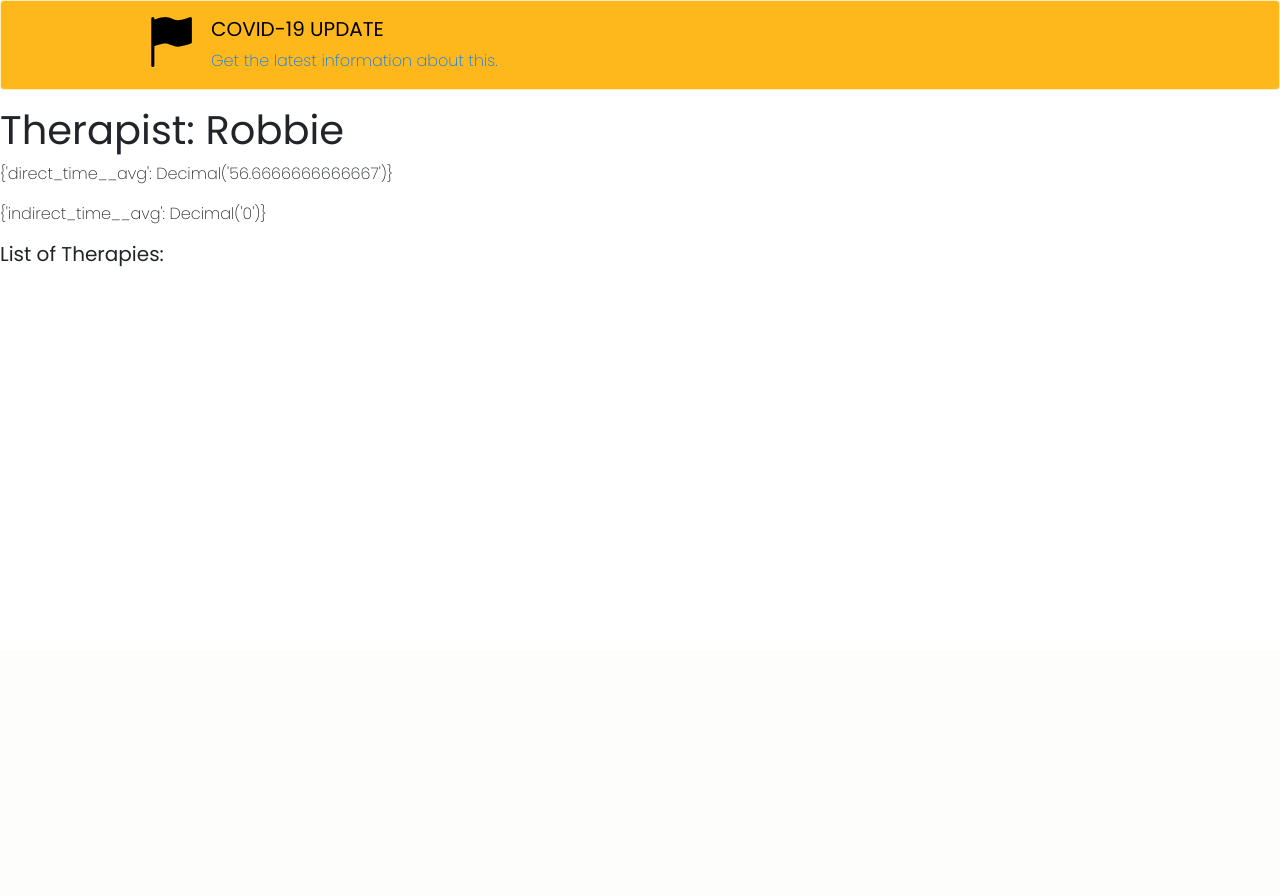
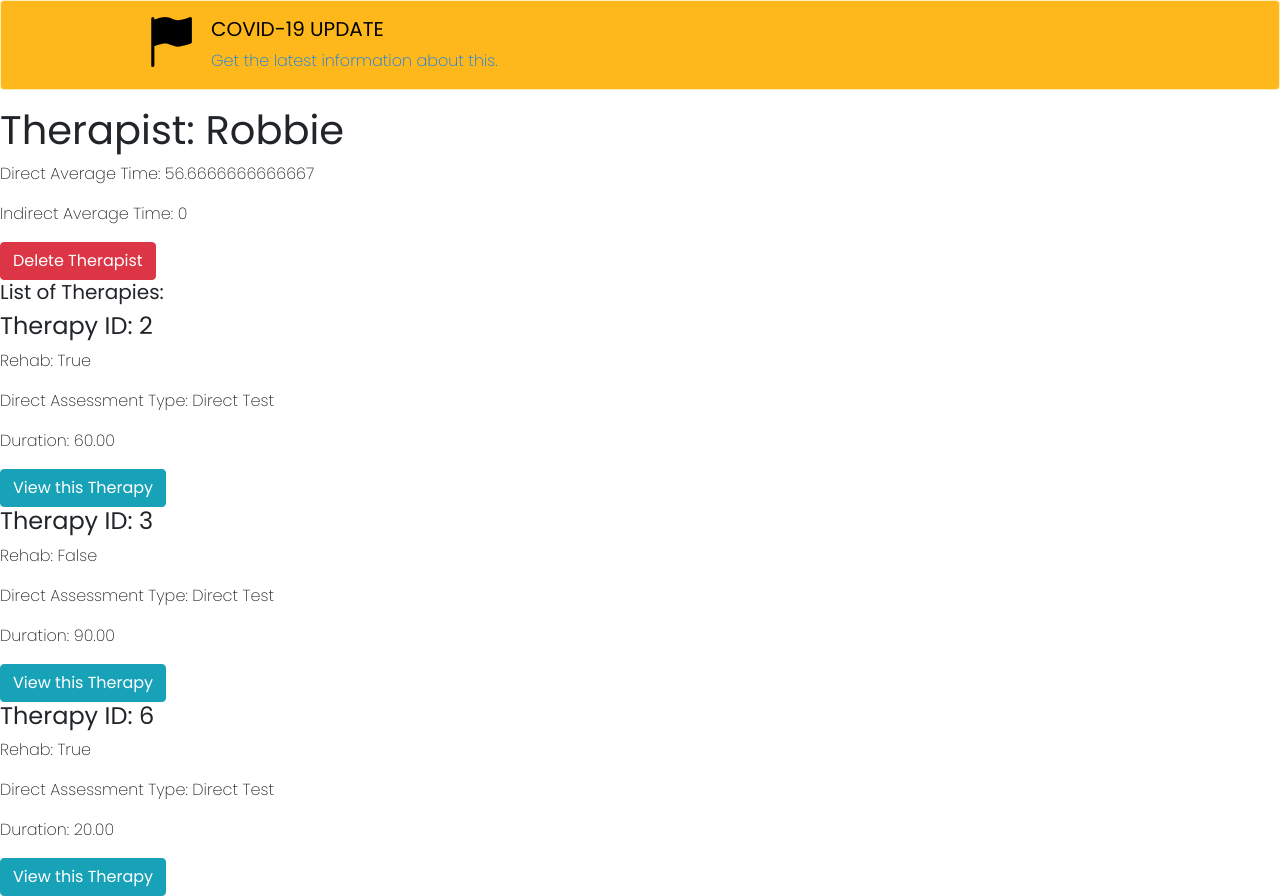
Before and after one commit to Robbie-Campbell/work-based-project, a Django app: page /OPAL/therapist/1/ in a window 1280 px wide. Shown: the part 150-1046 px from the top of the page. Before the commit the page ends 417 px from the top, so only its background shows below. Run offline with Django 3.2, Linux system fonts and the light colour scheme; data comes from the database, SQL or seed files in the repository; both versions use the stored data as it was after the commit; some libraries are stand-ins or nearby versions.

Commit message:
:art: looking good :art:

```diff
--- a/OPAL/urls.py
+++ b/OPAL/urls.py
@@ -5,8 +5,14 @@ from . import views
 urlpatterns = [
     path("patient/<int:id>/", views.patient_single, name="patient_single"),
     path("patient/", views.patient_list, name="patient_list"),
+    path("patient/create/", views.patient_create, name="patient_create"),
+    path("patient/delete/<int:id>/", views.patient_delete, name="patient_delete"),
     path("therapist/<int:id>/", views.therapist_single, name="therapist_single"),
     path("therapist/", views.therapist_list, name="therapist_list"),
+    path("therapist/create/", views.therapist_create, name="therapist_create"),
+    path("therapist/delete/<int:id>/", views.therapy_delete, name="therapist_delete"),
     path("therapy/<int:id>/", views.therapy_single, name="therapy_single"),
     path("therapy/", views.therapy_list, name="therapy_list"),
+    path("therapy/create/", views.therapy_create, name="therapy_create"),
+    path("therapy/delete/<int:id>/", views.therapy_delete, name="therapy_delete"),
 ]
--- a/OPAL/views.py
+++ b/OPAL/views.py
@@ -1,15 +1,34 @@
 from django.shortcuts import render
 from . models import Patient, Therapy, Therapist
+from .forms import PatientForm, TherapyForm, TherapistForm
 from django.db.models import Avg
+from django.shortcuts import redirect
 
 def patient_single(request, id):
     patient = Patient.objects.get(id=id)
     therapies = Therapy.objects.filter(patient=id)
-    return render(request, "OPAL/patient/single.html", {"patient": patient, "therapies": therapies})
+    indirect_average = therapies.aggregate(Avg('indirect_time'))
+    direct_average = therapies.aggregate(Avg('direct_time'))
+    return render(request, "OPAL/patient/single.html", {"patient": patient, "therapies": therapies, "direct_average": direct_average["direct_time__avg"], "indirect_average": indirect_average["indirect_time__avg"]})
 
 def patient_list(request):
     patients = Patient.objects.all()
     return render(request, "OPAL/patient/list.html", {"patients": patients})
+
+def patient_create(request):
+    if request.method == "POST":
+        form = PatientForm(request.POST)
+        if form.is_valid():
+            task = form.save()
+            return redirect("patient_single", id=task.id)
+    else:
+        form = PatientForm()
+    return render(request, "OPAL/patient/create.html", {"form":form})
+
+def patient_delete(request, id):
+    patient = Patient.objects.get(id=id)
+    patient.delete()
+    return redirect('patient_list')
 
 def therapy_single(request, id):
     therapy = Therapy.objects.get(id=id)
@@ -18,6 +37,22 @@ def therapy_single(request, id):
 def therapy_list(request):
     therapies = Therapy.objects.all()
     return render(request, "OPAL/therapy/list.html", {"therapies": therapies})
+
+
+def therapy_create(request):
+    if request.method == "POST":
+        form = TherapyForm(request.POST)
+        if form.is_valid():
+            task = form.save()
+            return redirect("therapy_single", id=task.id)
+    else:
+        form = TherapyForm()
+    return render(request, "OPAL/therapy/create.html", {"form":form})
+
+def therapy_delete(request, id):
+    therapy = Therapy.objects.get(id=id)
+    therapy.delete()
+    return redirect('therapy_list')
 
 def therapist_list(request):
     therapist = Therapist.objects.all()
@@ -28,4 +63,20 @@ def therapist_single(request, id):
     therapies = Therapy.objects.filter(therapist=id)
     indirect_average = therapies.aggregate(Avg('indirect_time'))
     direct_average = therapies.aggregate(Avg('direct_time'))
-    return render(request, "OPAL/therapist/single.html", {"therapist": therapist, "therapy": therapies, "direct_average": direct_average, "indirect_average": indirect_average})
+    return render(request, "OPAL/therapist/single.html", {"therapist": therapist, "therapies": therapies, "direct_average": direct_average["direct_time__avg"], "indirect_average": indirect_average["indirect_time__avg"]})
+
+
+def therapist_create(request):
+    if request.method == "POST":
+        form = TherapistForm(request.POST)
+        if form.is_valid():
+            task = form.save()
+            return redirect("therapist_single", id=task.id)
+    else:
+        form = TherapistForm()
+    return render(request, "OPAL/therapist/create.html", {"form":form})
+
+def therapist_delete(request, id):
+    therapist = Therapist.objects.get(id=id)
+    therapist.delete()
+    return redirect('therapist_list')
--- a/templates/OPAL/patient/list.html
+++ b/templates/OPAL/patient/list.html
@@ -5,6 +5,7 @@
 {% block content %}
     {% for patient in patients %}
         <h1>{{ patient.first_name }}</h1>
-        <a href="{% url 'patient_single' id=patient.id %}">View More?</a>
+        <a class="btn btn-info" href="{% url 'patient_single' id=patient.id %}">View More?</a>
+        <a class="btn btn-danger" href="{% url 'patient_delete' id=patient.id %}">Delete Patient</a>
     {% endfor %}
 {% endblock %}
--- a/templates/OPAL/patient/single.html
+++ b/templates/OPAL/patient/single.html
@@ -4,6 +4,9 @@
 
 {% block content %}
     <h1>{{ patient.first_name }}</h1>
+    <p>Direct Average Time: {{ direct_average }}</p>
+    <p>Indirect Average Time: {{ indirect_average }}</p>
+    <a class="btn btn-danger" href="{% url 'patient_delete' id=patient.id %}">Delete Patient</a>
     {% for therapy in therapies %}
         <h4>Therapy ID: {{ therapy.id }}</h4>
         <p>Therapist: {{ therapy.therapist.firstname }} {{ therapy.therapist.surname }}</p>
@@ -17,5 +20,6 @@
         {% else %}
             <h5>No further information</h5>
         {% endif %}
+        <a class="btn btn-info" href="{% url 'therapy_single' id=therapy.id %}">View this Therapy</a>
     {% endfor %}
 {% endblock %}
--- a/templates/OPAL/therapist/list.html
+++ b/templates/OPAL/therapist/list.html
@@ -5,6 +5,7 @@
 {% block content %}
     {% for therapist in therapist %}
         <h1>{{ therapist.firstname }}</h1>
-        <a href="{% url 'therapist_single' id=therapist.id %}">View More?</a>
+        <a class="btn btn-info" href="{% url 'therapist_single' id=therapist.id %}">View More?</a>
+        <a class="btn btn-danger" href="{% url 'therapist_delete' id=therapist.id %}">Delete Therapist</a>
     {% endfor %}
 {% endblock %}
--- a/templates/OPAL/therapist/single.html
+++ b/templates/OPAL/therapist/single.html
@@ -4,8 +4,9 @@
 
 {% block content %}
     <h1>Therapist: {{ therapist.firstname }} {{ therapy.therapist.surname }}</h1>
-        <p>{{ direct_average }}</p>
-        <p>{{ indirect_average }}</p>
+    <p>Direct Average Time: {{ direct_average }}</p>
+    <p>Indirect Average Time: {{ indirect_average }}</p>
+    <a class="btn btn-danger" href="{% url 'therapist_delete' id=therapist.id %}">Delete Therapist</a>
     <h5>List of Therapies:</h5>
     {% for therapy in therapies %}
         <h4>Therapy ID: {{ therapy.id }}</h4>
@@ -19,5 +20,6 @@
         {% else %}
             <h5>No further information</h5>
         {% endif %}
+        <a class="btn btn-info" href="{% url 'therapy_single' id=therapy.id %}">View this Therapy</a>
     {% endfor %}
 {% endblock %}
--- a/templates/OPAL/therapy/list.html
+++ b/templates/OPAL/therapy/list.html
@@ -5,6 +5,7 @@
 {% block content %}
     {% for therapy in therapies %}
         <h1>{{ therapy.id }}</h1>
-        <a href="{% url 'therapy_single' id=therapy.id %}">View More?</a>
+        <a class="btn btn-info" href="{% url 'therapy_single' id=therapy.id %}">View More?</a>
+        <a class="btn btn-danger" href="{% url 'therapy_delete' id=therapy.id %}">Delete Therapy</a>
     {% endfor %}
 {% endblock %}
--- a/templates/OPAL/therapy/single.html
+++ b/templates/OPAL/therapy/single.html
@@ -3,6 +3,7 @@
 {% block title %}{{ therapy.id }}{% endblock %}
 
 {% block content %}
+    <h1>{{ therapy.id }}</h1>
     <h1>{{ therapy.patient.firstname }}</h1>
     <p>{{ therapy.therapist.firstname }}</p>
     <p>{{ therapy.rehab }}</p>
@@ -15,4 +16,7 @@
     {% else %}
         <h5>No further information</h5>
     {% endif %}
+    <a class="btn btn-info" href="{% url 'patient_single' id=therapy.patient.id %}">View Patient</a>
+    <a class="btn btn-success" href="{% url 'therapist_single' id=therapy.therapist.id %}">View Therapist</a>
+    <a class="btn btn-danger" href="{% url 'therapy_delete' id=therapy.id %}">Delete Therapy</a>
 {% endblock %}
```
Also changed, not shown: OPAL/forms.py (added, +18 -0 lines), templates/OPAL/patient/create.html (added, +14 -0 lines), templates/OPAL/therapist/create.html (added, +14 -0 lines), templates/OPAL/therapy/create.html (added, +14 -0 lines), db.sqlite3.
